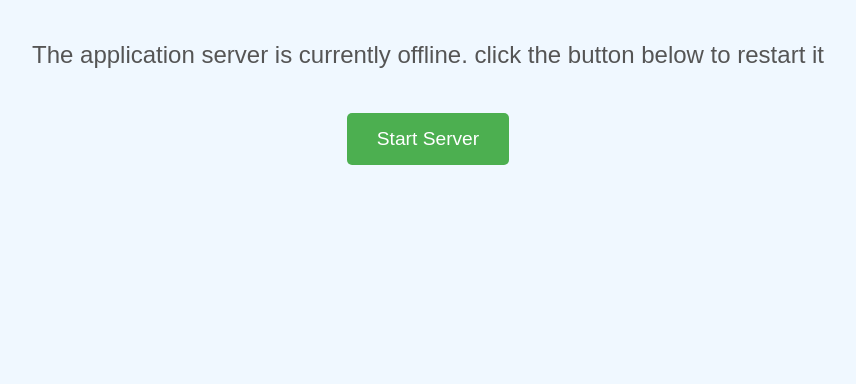
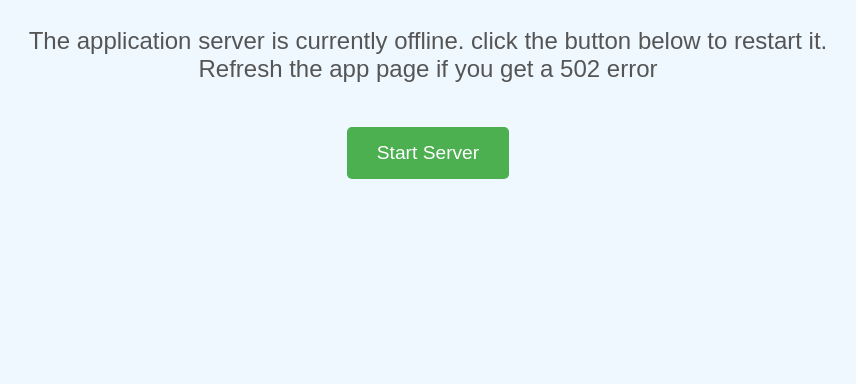
Before and after one commit to conibyera/appraise-start, a plain HTML site: page index.html in a window 1280 px wide. Shown: the part 416-800 px from the top of the page, without its empty margins (212-1068 px from the left). Drawn offline with Linux system fonts and the light colour scheme.

Commit message:
Add files via upload

```diff
--- a/index.html
+++ b/index.html
@@ -72,7 +72,7 @@
 <body>
     <div class="emoji">😴</div>
     <h1>App Sleeping</h1>
-    <p>The application server is currently offline. click the button below to restart it</p>
+    <p>The application server is currently offline. click the button below to restart it. <br>Refresh the app page if you get a 502 error</br></p>
     <button onclick="startInstance()">Start Server</button>
 
     <script>
```
